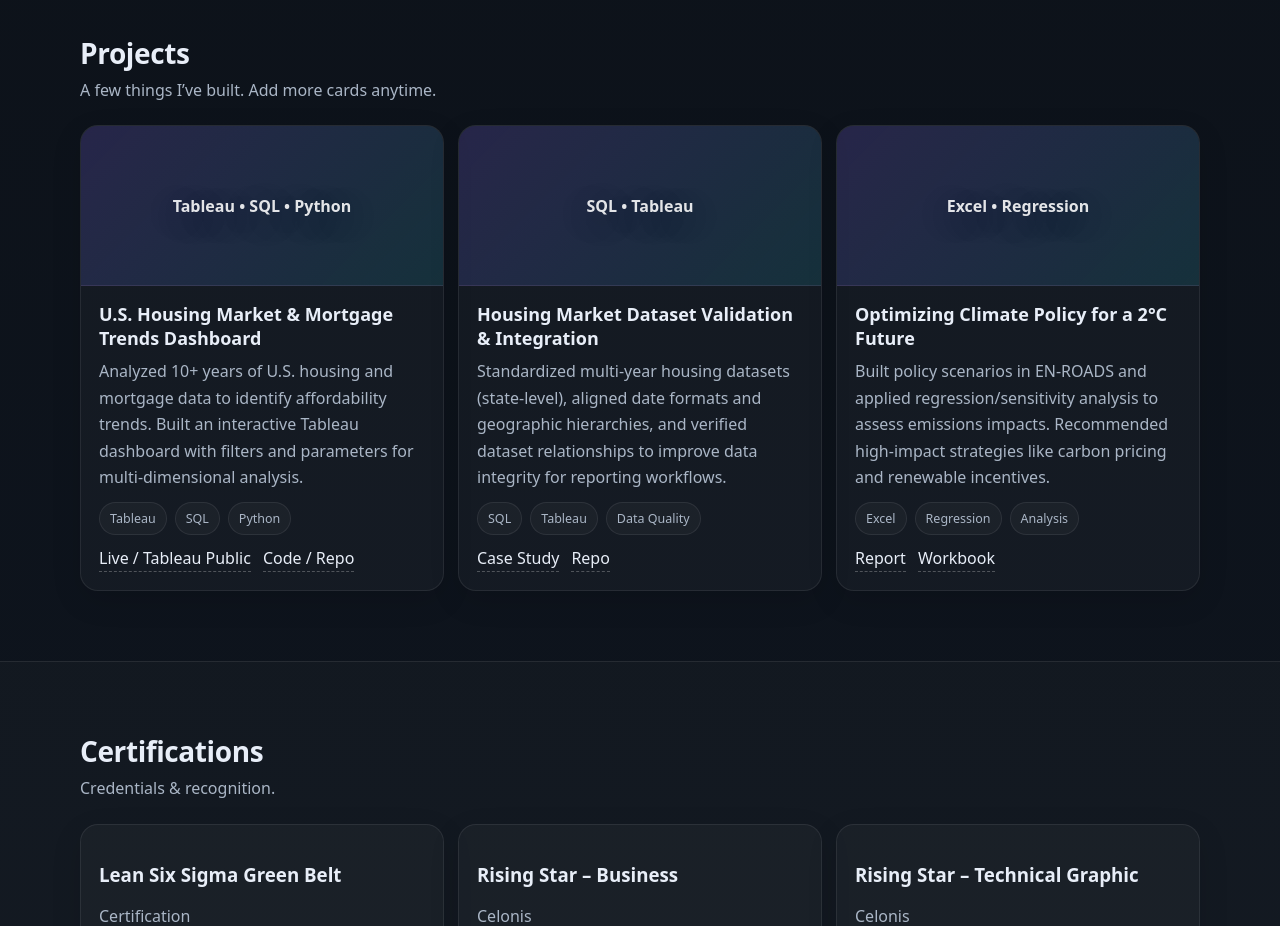
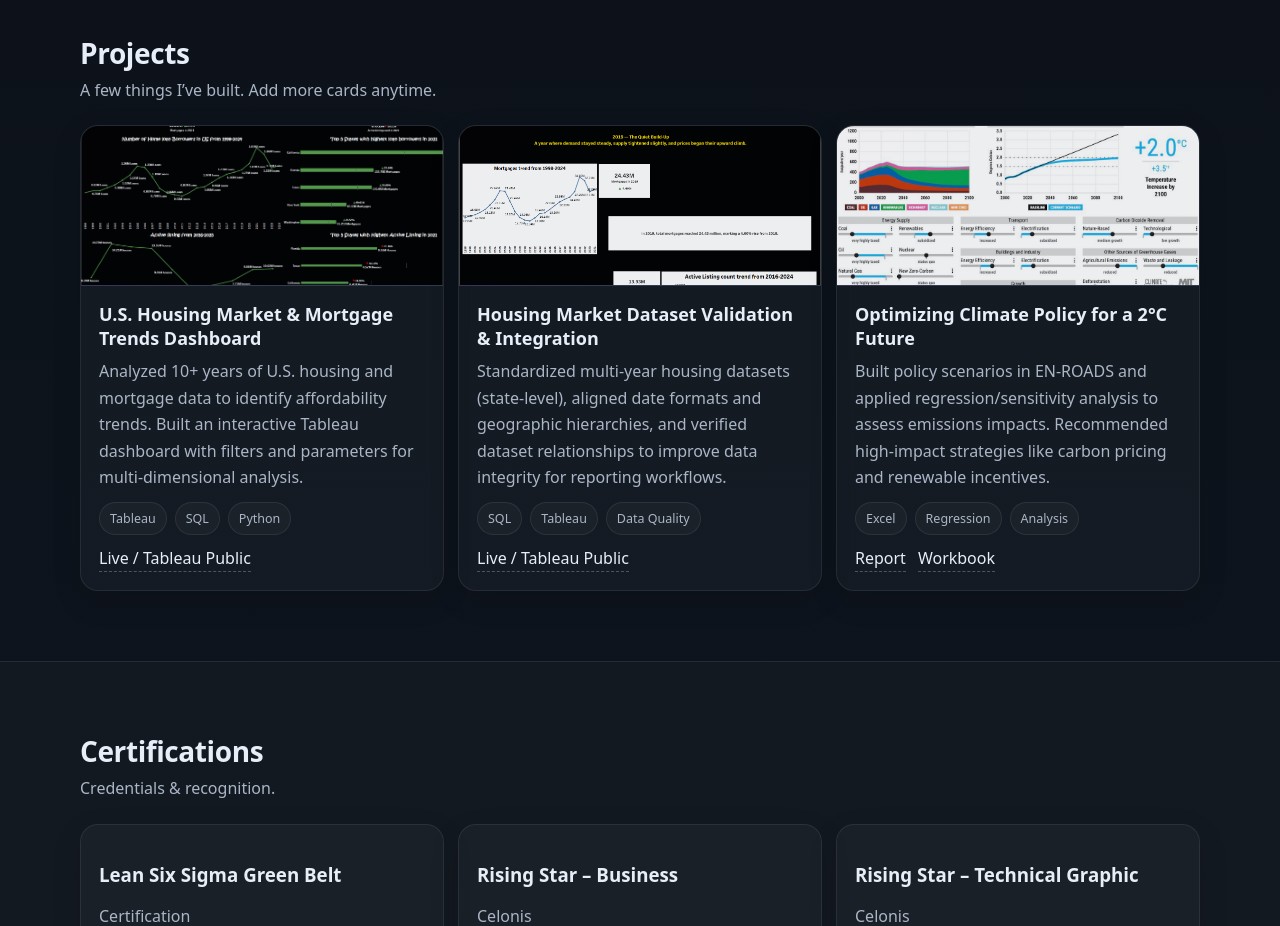
Before and after one commit to sumanthgandla/portfolio, a plain HTML site: page index.html in a window 1280 px wide. Shown: the part 1800-2726 px from the top of the page. Drawn offline with Linux system fonts and the light colour scheme.

Commit message:
updated projects

```diff
--- a/index.html
+++ b/index.html
@@ -176,8 +176,8 @@
         <!-- Project 1 -->
         <article class="project card reveal">
           <div class="project__media">
-            <img src="assets/project1.jpg" alt="U.S. Housing Dashboard preview" onerror="this.style.display='none'">
-            <div class="project__mediaFallback">Tableau • SQL • Python</div>
+            <img src="assests\project1.PNG" alt="U.S. Housing Dashboard preview" onerror="this.style.display='none'">
+            <!-- <div class="project__mediaFallback">Tableau • SQL • Python</div> -->
           </div>
           <div class="project__body">
             <h3>U.S. Housing Market & Mortgage Trends Dashboard</h3>
@@ -189,8 +189,8 @@
               <span class="chip">Tableau</span><span class="chip">SQL</span><span class="chip">Python</span>
             </div>
             <div class="project__links">
-              <a class="link" href="#" target="_blank" rel="noopener">Live / Tableau Public</a>
-              <a class="link" href="#" target="_blank" rel="noopener">Code / Repo</a>
+              <a class="link" href="https://public.tableau.com/views/Group2Project_17656868885580/Dashboard1?:language=en-GB&:sid=&:redirect=auth&:display_count=n&:origin=viz_share_link" target="_blank" rel="noopener">Live / Tableau Public</a>
+              <!-- <a class="link" href="#" target="_blank" rel="noopener">Code / Repo</a> -->
             </div>
           </div>
         </article>
@@ -198,8 +198,8 @@
         <!-- Project 2 -->
         <article class="project card reveal">
           <div class="project__media">
-            <img src="assets/project2.jpg" alt="Dataset validation preview" onerror="this.style.display='none'">
-            <div class="project__mediaFallback">SQL • Tableau</div>
+            <img src="assests\project2.PNG" alt="Dataset validation preview" onerror="this.style.display='none'">
+            <!-- <div class="project__mediaFallback">SQL • Tableau</div> -->
           </div>
           <div class="project__body">
             <h3>Housing Market Dataset Validation & Integration</h3>
@@ -211,8 +211,8 @@
               <span class="chip">SQL</span><span class="chip">Tableau</span><span class="chip">Data Quality</span>
             </div>
             <div class="project__links">
-              <a class="link" href="#" target="_blank" rel="noopener">Case Study</a>
-              <a class="link" href="#" target="_blank" rel="noopener">Repo</a>
+              <a class="link" href="https://public.tableau.com/views/gandl1s-Individual-Project/StoryDashboard?:language=en-GB&:sid=&:redirect=auth&:display_count=n&:origin=viz_share_link" target="_blank" rel="noopener">Live / Tableau Public</a>
+              <!-- <a class="link" href="#" target="_blank" rel="noopener">Repo</a> -->
             </div>
           </div>
         </article>
@@ -220,8 +220,8 @@
         <!-- Project 3 -->
         <article class="project card reveal">
           <div class="project__media">
-            <img src="assets/project3.jpg" alt="Climate policy analysis preview" onerror="this.style.display='none'">
-            <div class="project__mediaFallback">Excel • Regression</div>
+            <img src="assests\project3.jpg" alt="Climate policy analysis preview" onerror="this.style.display='none'">
+            <!-- <div class="project__mediaFallback">Excel • Regression</div> -->
           </div>
           <div class="project__body">
             <h3>Optimizing Climate Policy for a 2°C Future</h3>
@@ -233,8 +233,8 @@
               <span class="chip">Excel</span><span class="chip">Regression</span><span class="chip">Analysis</span>
             </div>
             <div class="project__links">
-              <a class="link" href="#" target="_blank" rel="noopener">Report</a>
-              <a class="link" href="#" target="_blank" rel="noopener">Workbook</a>
+              <a class="link" href="projects\Project report.docx" target="_blank" rel="noopener">Report</a>
+              <a class="link" href="projects\project workbook.xlsx" target="_blank" rel="noopener">Workbook</a>
             </div>
           </div>
         </article>
```
Also changed, not shown: assests/project1.PNG (added), assests/project2.PNG (added), assests/project3.jpg (added), 3 other files.
